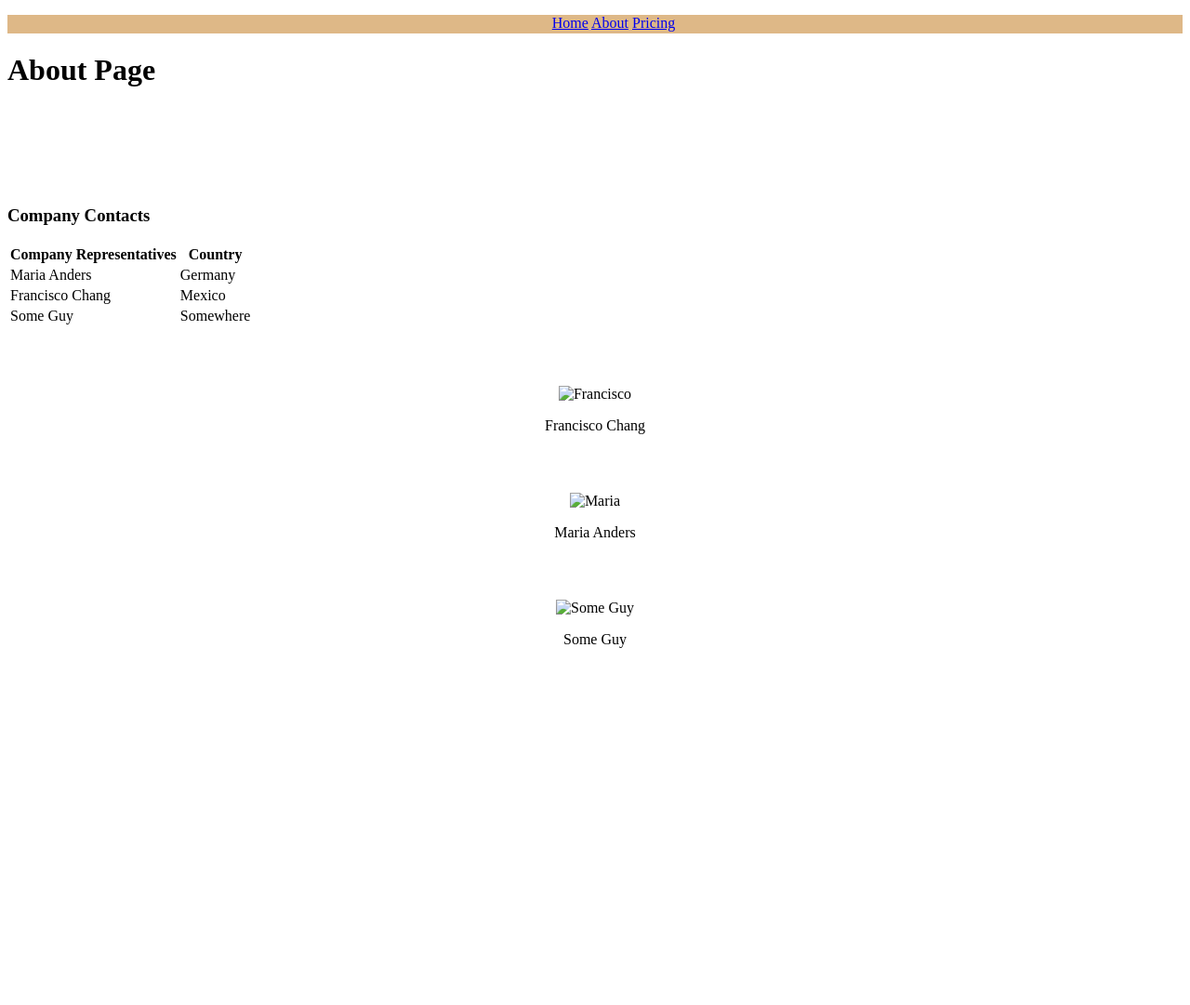
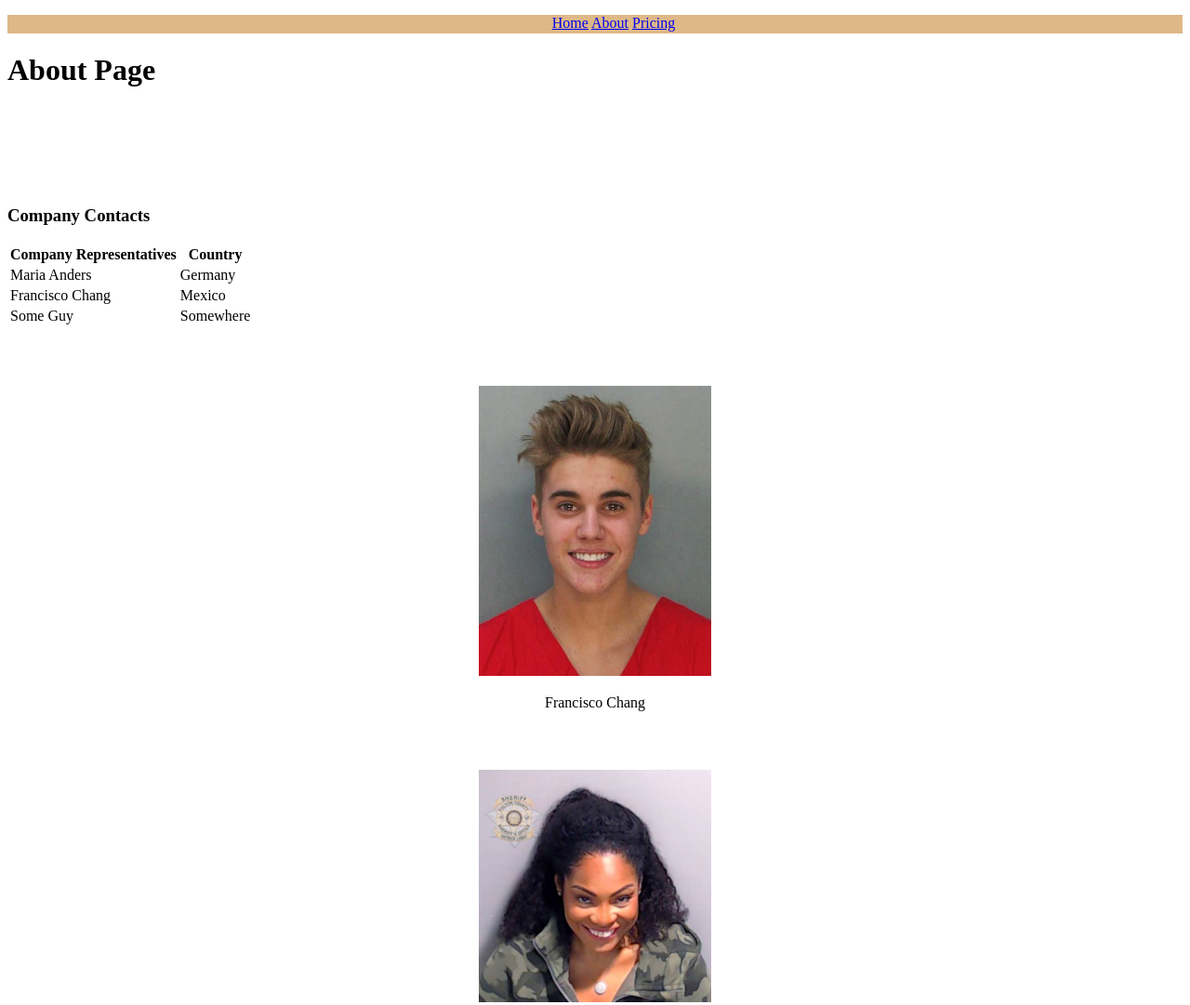
Before and after one commit to Hasnain-commits/site, a plain HTML site: page about.html in a window 1280 px wide. Shown: the top 1081 px of the page at 93% size. Before the commit the page ends 800 px from the top, so only its background shows below. Drawn offline with Linux system fonts and the light colour scheme.

Commit message:
Update about.html

```diff
--- a/about.html
+++ b/about.html
@@ -36,15 +36,15 @@
       </table>
 
       <div style="margin-top:5%; text-align: center;">
-        <img style="width:250px" src="/Site/site/static/mugshot1.webp" alt="Francisco">
+        <img style="width:250px" src="/site/static/mugshot1.webp" alt="Francisco">
         <p>Francisco Chang</p>
       </div>
       <div style="margin-top:5%; text-align: center;">
-        <img style="width:250px" src="/Site/site/static/mugshot2.jpg" alt="Maria">
+        <img style="width:250px" src="/site/static/mugshot2.jpg" alt="Maria">
         <p>Maria Anders</p>
       </div>
       <div style="margin-top:5%; text-align: center;">
-        <img style="width:250px" src="/Site/site/static/dude.jpg" alt="Some Guy">
+        <img style="width:250px" src="/site/static/dude.jpg" alt="Some Guy">
         <p>Some Guy</p>
       </div>
 </body>
```
